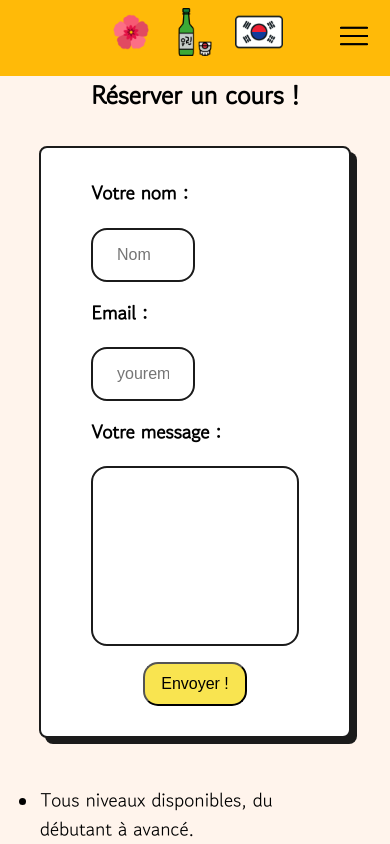
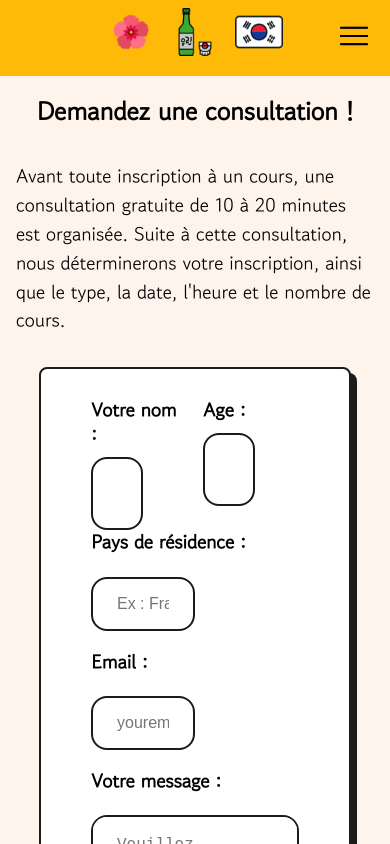
Before and after one commit to RomainAuger7/seon-saeng-nim, a Vue app: page /contact in a window 390 px wide. Shown: the top 844 px of the page. Built offline with nearby package versions, Linux system fonts and the light colour scheme.

Commit message:
contact page updates

```diff
--- a/src/components/ContactForm.vue
+++ b/src/components/ContactForm.vue
@@ -4,6 +4,8 @@ import emailjs from '@emailjs/browser'
 
 const form = ref({
   name: '',
+  age: '',
+  country: '',
   email: '',
   message: '',
 })
@@ -14,6 +16,8 @@ const error = ref(false)
 const handleSubmit = () => {
   const formData = {
     name: form.value.name,
+    age: form.value.age,
+    country: form.value.country,
     email: form.value.email,
     message: form.value.message,
   }
@@ -30,6 +34,8 @@ const handleSubmit = () => {
         setTimeout(() => {
           success.value = true
           form.value.name = ''
+          form.value.age = ''
+          form.value.country = ''
           form.value.email = ''
           form.value.message = ''
         }, 500)
@@ -47,12 +53,35 @@ const handleSubmit = () => {
 <template>
   <form @submit.prevent="handleSubmit">
     <div class="form-container">
-      <label for="name">{{ $t('contact.name') }}</label>
+      <div class="form-row">
+        <div class="form-input">
+          <label for="name">{{ $t('contact.name') }}</label>
+          <input
+            type="text"
+            name="name"
+            :placeholder="$t('contact.name_placeholder')"
+            v-model="form.name"
+            required
+          />
+        </div>
+        <div class="form-input">
+          <label for="age">{{ $t('contact.age') }}</label>
+          <input
+            type="text"
+            name="age"
+            :placeholder="$t('contact.age_placeholder')"
+            v-model="form.age"
+            required
+          />
+        </div>
+      </div>
+
+      <label for="country">{{ $t('contact.country') }}</label>
       <input
         type="text"
-        name="name"
-        :placeholder="$t('contact.name_placeholder')"
-        v-model="form.name"
+        name="country"
+        :placeholder="$t('contact.country_placeholder')"
+        v-model="form.country"
         required
       />
       <label for="email">{{ $t('contact.email') }}</label>
@@ -66,8 +95,14 @@ const handleSubmit = () => {
         required
       />
       <label for="message">{{ $t('contact.message') }}</label>
-      <textarea name="message" rows="6" style="resize: none" v-model="form.message" required />
-
+      <textarea
+        name="message"
+        :placeholder="$t('contact.message_placeholder')"
+        rows="6"
+        style="resize: none"
+        v-model="form.message"
+        required
+      />
       <button type="submit" class="form-button">{{ $t('contact.validation') }}</button>
       <Transition name="slide-fade">
         <div @click="success = false" v-if="success" class="form-success">
@@ -135,6 +170,16 @@ const handleSubmit = () => {
   line-height: 0.8;
 }
 
+.form-row {
+  display: flex;
+  flex-direction: row;
+  gap: 1rem;
+}
+
+.form-row input {
+  height: 65%;
+}
+
 .form-button {
   margin: auto;
   border-radius: 15px;
@@ -144,6 +189,7 @@ const handleSubmit = () => {
 }
 .form-button:hover {
   background: #ffbb38;
+  cursor: pointer;
 }
 
 .form-radio div {
@@ -205,7 +251,7 @@ const handleSubmit = () => {
 @media screen and (max-width: 1160px) {
   .form-container {
     width: 80vw;
-    height: 50dvh;
+    height: 60dvh;
   }
 }
 @media screen and (max-width: 450px) {
--- a/src/locales/en.json
+++ b/src/locales/en.json
@@ -6,8 +6,8 @@
   },
   "home": {
     "title": "Hong Yejin",
-    "subtitle": "Certified Korean Teacher",
-    "content": "Hello! After studying French literature (Master's) and Korean language teaching (Master's) in Seoul, I currently live in France and teach Korean to foreigners, both online and in person. If you're looking for a friendly teacher to help you learn Korean, feel free to sign up for my course!"
+    "subtitle": "Korean Teacher",
+    "content": "Hello! My name is Hong Ye-jin, and I teach Korean to international students, both online and in person in France. Are you looking for someone to help you learn Korean? Then feel free to sign up for my course!"
   },
   "about": {
     "title": "Hong Yejin, Korean teacher",
@@ -21,13 +21,19 @@
     "language3": "English (B1)"
   },
   "contact": {
-    "title": "Book a class!",
+    "title": "Request a consultation !",
+    "content": "Before registering for a course, a free 10-20 minute consultation is offered. Following this consultation, we will determine your registration, as well as the type, date, time, and number of classes.",
     "name": "Your name:",
     "name_placeholder": "Name",
+    "age": "Age :",
+    "age_placeholder": "Age",
+    "country": "Country of Residence :",
+    "country_placeholder": "Ex : France",
     "email": "Email :",
     "email_placeholder": "{account}{'@'}{domain}",
     "message": "Your message:",
-    "validation": "Send !",
+    "message_placeholder": "Please state your reasons for wanting to study Korean, your current level, the class schedule you would like to attend, and any questions you would like to ask.",
+    "validation": "Send",
     "success": "Your message has been successfully sent!",
     "error": "Error. Please try again.",
     "info1": "All levels available, from beginner to advanced.",
--- a/src/locales/fr.json
+++ b/src/locales/fr.json
@@ -6,8 +6,8 @@
   },
   "home": {
     "title": "Hong Yejin",
-    "subtitle": "Professeur de coréen certifié",
-    "content": "Bonjour ! Après avoir étudié la littérature française (Master) et l'enseignement du coréen (Master) à Séoul, je vis actuellement en France et j'enseigne le coréen à des étrangers, en ligne et en présentiel. Si vous cherchez une professeure comme amie pour vous aider à apprendre le coréen, n'hésitez pas à vous inscrire à mon cours !"
+    "subtitle": "Professeur de coréen",
+    "content": "Bonjour ! Je m'appelle Hong Ye-jin et j'enseigne le coréen à des étudiants internationaux, en ligne et en présentiel en France. Vous cherchez quelqu'un pour vous aider à apprendre le coréen ? Alors n'hésitez pas à vous inscrire à mon cours !"
   },
   "about": {
     "title": "Hong Yejin, professeur de coréen",
@@ -21,13 +21,19 @@
     "language3": "Anglais (B1)"
   },
   "contact": {
-    "title": "Réserver un cours !",
+    "title": "Demandez une consultation !",
+    "content": "Avant toute inscription à un cours, une consultation gratuite de 10 à 20 minutes est organisée. Suite à cette consultation, nous déterminerons votre inscription, ainsi que le type, la date, l'heure et le nombre de cours.",
     "name": "Votre nom :",
     "name_placeholder": "Nom",
+    "age": "Age :",
+    "age_placeholder": "Age",
+    "country": "Pays de résidence :",
+    "country_placeholder": "Ex : France",
     "email": "Email :",
     "email_placeholder": "{account}{'@'}{domain}",
     "message": "Votre message :",
-    "validation": "Envoyer !",
+    "message_placeholder": "Veuillez indiquer les raisons pour lesquelles vous souhaitez étudier le coréen, votre niveau actuel, l'horaire des cours que vous souhaitez suivre, ainsi que toutes les questions que vous aimeriez poser.",
+    "validation": "Envoyer",
     "success": "Votre message a bien été envoyer !",
     "error": "Erreur.. Veuillez réessayer",
     "info1": "Tous niveaux disponibles, du débutant à avancé.",
--- a/src/locales/kr.json
+++ b/src/locales/kr.json
@@ -1,13 +1,14 @@
 {
   "menu": {
     "home": "홈",
-    "about": "블로그",
-    "contact": "문의하기"
+    "about": "선생님 소개",
+    "class": "수업 소개",
+    "contact": "수업 문의"
   },
   "home": {
     "title": "홍예진",
-    "subtitle": "전문 한국어 선생님",
-    "content": "안녕하세요. 저는 서울에서 프랑스 문학(석사)과 한국어교육학(석사)을 전공하고, 지금은 프랑스에서 거주하며 온, 오프라인으로 외국인들에게 한국어를 가르치고 있습니다. 혹시 한국어 공부를 도와 줄 친구 같은 선생님을 찾으신다면, 제 수업을 들어 보세요!"
+    "subtitle": "한국어 선생님",
+    "content": "안녕하세요. 저는 프랑스에서 온/오프라인으로 외국인 학생들에게 한국어를 가르치고 있는 홍예진입니다. 혹시 한국어 공부를 도와 줄 친구 같은 선생님을 찾으시나요? 그렇다면, 제 수업을 들어 보세요!"
   },
   "about": {
     "title": "홍예진, 한국어 선생님",
@@ -21,13 +22,19 @@
     "language3": "영어(초급)"
   },
   "contact": {
-    "title": "수업을 예약하세요!",
+    "title": "수업 상담을 요청하세요!",
+    "content": "수업 신청 전에 상담이 먼저 진행됩니다(무료, 10-20분). 상담 후 수업 신청 여부, 수업 종류, 날짜, 시간, 횟수 등이 결정됩니다. ",
     "name": "이름 :",
     "name_placeholder": "이름",
+    "age": "나이 :",
+    "age_placeholder": "나이",
+    "country": "사는 곳 :",
+    "country_placeholder": "예: 프랑스",
     "email": "이메일 :",
     "email_placeholder": "{account}{'@'}{domain}",
     "message": "메시지 :",
-    "validation": "보내다 !",
+    "message_placeholder": "한국어를 공부하려는 이유, 현재 한국어 실력, 한국어 공부 경험, 원하는 수업 종류와 시간, 선생님에게 하고 싶은 질문 등을 적어 주세요.",
+    "validation": "요청하기",
     "success": "메시지가 성공적으로 전송되었습니다!",
     "error": "오류가 발생했습니다. 다시 시도하세요.",
     "info1": "초급부터 고급까지 모든 수준 가능합니다.",
--- a/src/pages/ContactPage.vue
+++ b/src/pages/ContactPage.vue
@@ -5,6 +5,7 @@ import ContactForm from '../components/ContactForm.vue'
 <template>
   <div class="container">
     <h1>{{ $t('contact.title') }}</h1>
+    <p>{{ $t('contact.content') }}</p>
     <Transition name="fade-in" appear>
       <ContactForm />
     </Transition>
@@ -40,6 +41,10 @@ import ContactForm from '../components/ContactForm.vue'
 }
 .container h1 {
   font-size: 2rem;
+}
+.container p {
+  font-size: 1.5rem;
+  padding: 0 1rem;
 }
 .info {
   padding: 1rem 2.5rem;
@@ -99,6 +104,9 @@ import ContactForm from '../components/ContactForm.vue'
   .container h1 {
     font-size: 1.8rem;
   }
+  .container p {
+    font-size: 1.4rem;
+  }
   .info li {
     font-size: 1.3rem;
   }
@@ -110,11 +118,14 @@ import ContactForm from '../components/ContactForm.vue'
 @media screen and (max-width: 769px) {
   .container {
     width: 100%;
-    margin: 0;
+    margin-top: 1rem;
   }
   @media screen and (max-width: 450px) {
     .container h1 {
       font-size: 1.6rem;
+    }
+    .container p {
+      font-size: 1.2rem;
     }
     .info li {
       font-size: 1.2rem;
```
